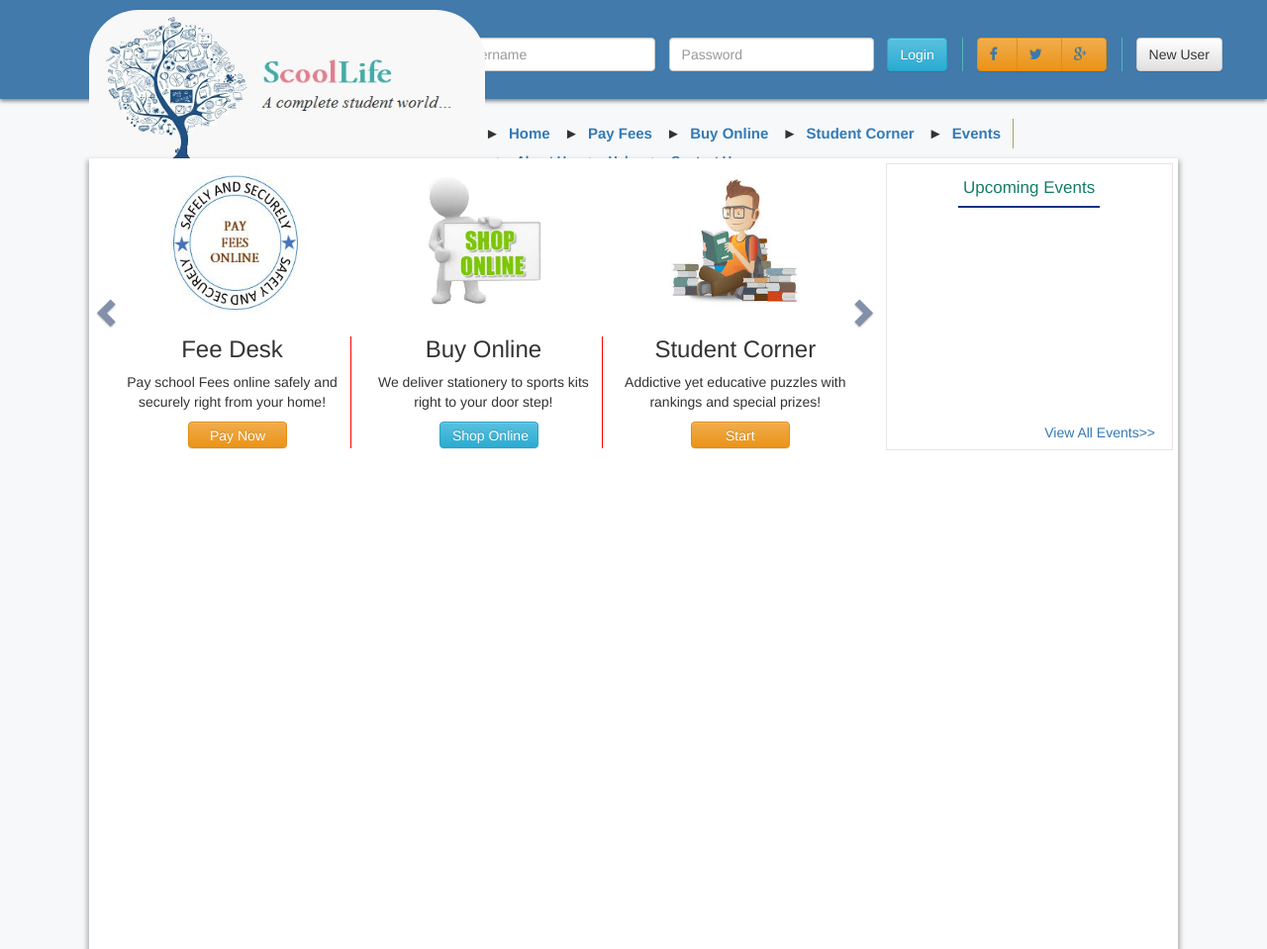
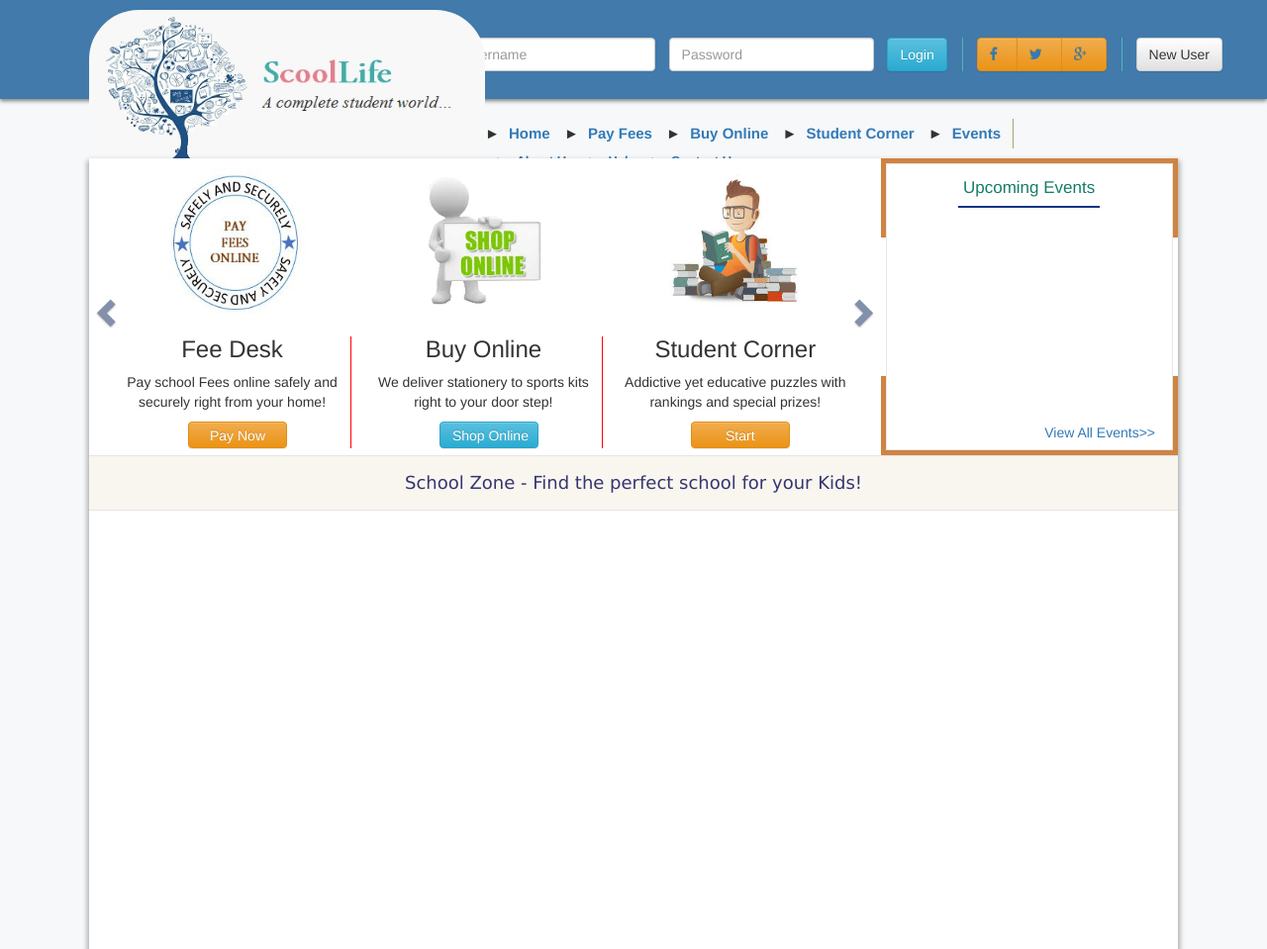
Before and after one commit to ABHIJEET-SRIDHAR-M/ScoolLife-GitHub, a PHP site: page / in a window 1280 px wide. Shown: the top 959 px of the page at 99% size. Run offline with PHP 8.4, Linux system fonts and the light colour scheme.

Commit message:
minor design changes

```diff
--- /dev/null
+++ b/common_files/school_zone_mp_inc.php
@@ -0,0 +1,3 @@
+<div class="schoolzone_header">
+	<h4>School Zone - Find the perfect school for your Kids!</h4>
+</div>
--- a/common_files/slider_mp_inc.php
+++ b/common_files/slider_mp_inc.php
@@ -59,4 +59,8 @@
 	</div>
 	<a href = "#">View All Events>></a>
 </div>
-<div style = "float:clear"></div>
+<div class="events_dec1">
+</div>
+<div class="events_dec1" style = "margin-top:140px;">
+</div>
+<div style = "clear:both"></div>
--- a/css/mainpage_styles.css
+++ b/css/mainpage_styles.css
@@ -50,3 +50,9 @@ html,body{
 	bottom:5px;
 	padding: 3px 12px 2px 12px;
 }
+.events_dec1{
+	width:100%;
+	height:80px;
+	!background:#BC5050;
+	background:#CF8343;
+}
--- /dev/null
+++ b/css/school_zone_styles.css
@@ -0,0 +1,12 @@
+.schoolzone_header{
+	width:100%;
+	border-top: solid 1px #e7e5e6 !important;
+	border-bottom: solid 1px #e7e5e6 !important;
+	background-color: #f9f6ef;
+}
+.schoolzone_header>h4{
+	text-align:center;
+	color: #353571;
+	padding: 7px;
+	font-family:"Lucida Sans Unicode", "Lucida Grande", sans-serif;
+}
--- a/index.php
+++ b/index.php
@@ -21,6 +21,7 @@
 			<link rel="stylesheet" type="text/css" href="css/header_styles.css">
 			<link rel="stylesheet" type="text/css" href="css/footer_styles.css">
 			<link rel="stylesheet" type="text/css" href="css/slider_mp_styles.css">
+			<link rel="stylesheet" type="text/css" href="css/school_zone_styles.css">
 	</head>
 	<body>
 		<!-- Header -->
@@ -28,6 +29,7 @@
 
 		<div class = "main_body">
 			<?php include 'common_files/slider_mp_inc.php' ?>
+			<?php include 'common_files/school_zone_mp_inc.php' ?>
 		</div>
 	<!-- Footer -->
 	<?php include 'common_files/footer_big_inc.php' ?>
```
